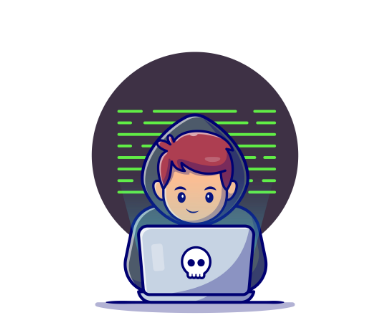
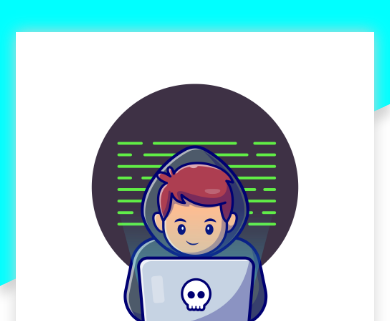
Before and after one commit to diegogo69/homepage_top, a plain HTML site: page index.html in a window 390 px wide. Shown: the top 321 px of the page. Drawn offline with Linux system fonts and the light colour scheme.

Commit message:
Add decoratives to mobile layout

```diff
--- a/index.html
+++ b/index.html
@@ -12,6 +12,9 @@
 
 <body>
     <header>
+        <!-- Decorative element -->
+        <div class="background-deco" aria-hidden="true"></div>
+
         <section class="about-me">
             <div class="portrait">
                 <h1>Diego Materano</h1>
--- a/styles.css
+++ b/styles.css
@@ -15,29 +15,46 @@ img {
 
 body {
     min-height: 100vh;
-    display: flex;
+    /* display: flex;
     flex-direction: column;
-    align-items: center;
+    align-items: center; */
 
     --primary-color: #fff;
     --light-primary-color: #fff;
-    --dark-primary-color: #fff;
+    --dark-primary-color: #262626;
+    --light-shadow: #d4d4d4;
+}
+
+header {
+    position: relative;
+}
+
+.background-deco {
+    position: absolute;
+    top: 0;
+    left: 0;
+    width: 100vw;
+    height: 100vw;
+    background-color: aqua;
+    transform: skewY(-25deg) translateY(-50%);
+    box-shadow: 0 10px 10px var(--light-shadow);
 }
 
 .about-me {
-    padding: 0 1rem;
+    padding: 2rem 1rem;
     display: flex;
     flex-direction: column;
-    gap: .8rem;
+    gap: 2rem;
 }
 
 .about-me > .portrait {
     position: relative;
+    box-shadow: 0 0 15px var(--light-shadow);
 }
 
 .about-me > .portrait > h1 {
     position: absolute;
-    bottom: 0rem;
+    bottom: .8rem;
 
     font-size: 1.6rem;
     width: 100%;
@@ -64,14 +81,28 @@ body {
 }
 
 .projects {
+    /* width: 100%; */
     display: flex;
     flex-direction: column;
+    align-items: center;
     gap: .8rem;
-    padding: 1rem;
+    padding: 2rem 1rem;
+
+    --project-width: calc(100vw - 4rem);
 }
 
 .projects > h2 {
     text-align: center;
+}
+
+.project {
+    width: var(--project-width);
+}
+
+.project .thumbnail {
+    width: 100%;
+    height: var(--project-width);
+    background-color: salmon;
 }
 
 .project > .content{
@@ -92,6 +123,7 @@ body {
 footer > .thumbnail img {
     width: 100%;
     height: auto;
+    display: block;
 
 }
 
```
Also changed, not shown: 1 other file.
